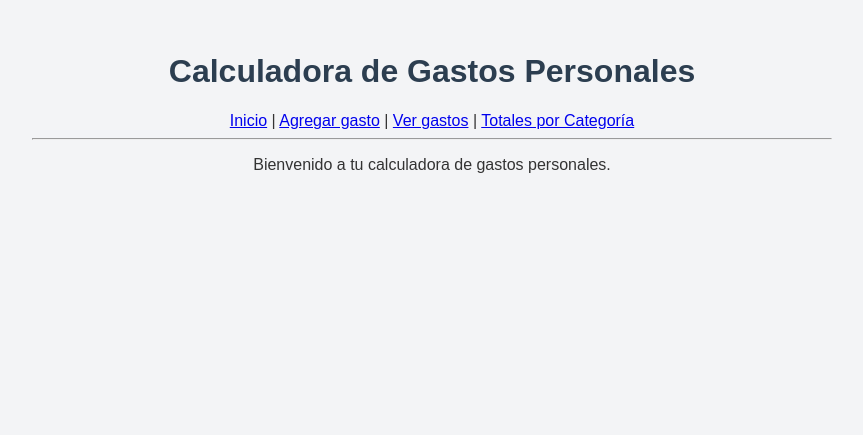
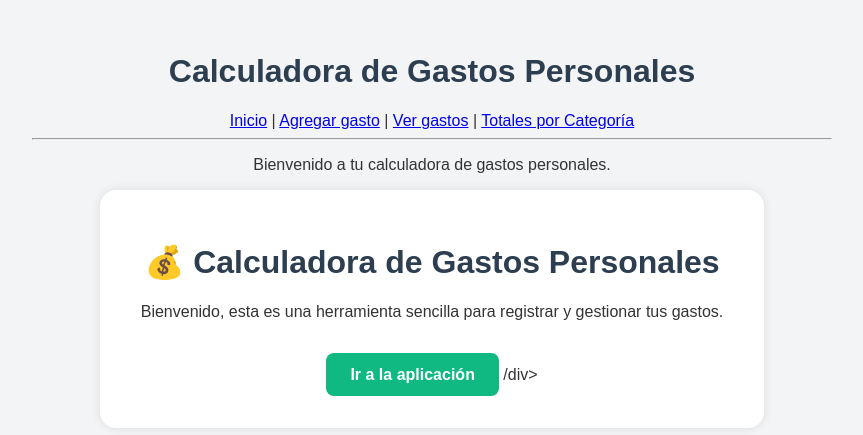
Before and after one commit to JuanLemus97/calculadora_gastos_personales, a Flask app: page / in a window 1280 px wide. Shown: the top 435 px of the page, without its empty margins (208-1071 px from the left). Run offline with Flask 3, Linux system fonts and the light colour scheme.

Commit message:
Agregando portada e .gitignore

```diff
--- a/templates/index.html
+++ b/templates/index.html
@@ -1,20 +1,9 @@
 {% extends "base.html" %}
 {% block contenido %}
 <p>Bienvenido a tu calculadora de gastos personales.</p>
+<div class="container">
+    <h1>💰 Calculadora de Gastos Personales</h1>
+    <p>Bienvenido, esta es una herramienta sencilla para registrar y gestionar tus gastos.</p>
+    <a href="/agregar" class="boton"> Ir a la aplicación</a>
+/div>
 {% endblock %}
-
-<!DOCTYPE html>
-<html lang="es">
-    <head>
-        <meta charset="UTF-8">
-        <title>Calculadora de Gastos Personales</title>
-        <link rel="stylesheet" href="{{ url_for('static', filename='estilos.css')}}">
-    </head>
-    <body>
-        <div class="container">
-            <h1>💰 Calculadora de Gastos Personales</h1>
-            <p>Bienvenido, esta es una herramienta sencilla para registrar y gestionar tus gastos.</p>
-            <a href="/agregar" class="boton"> Ir a la aplicación</a>
-        </div>
-    </body>
-</html>
```
